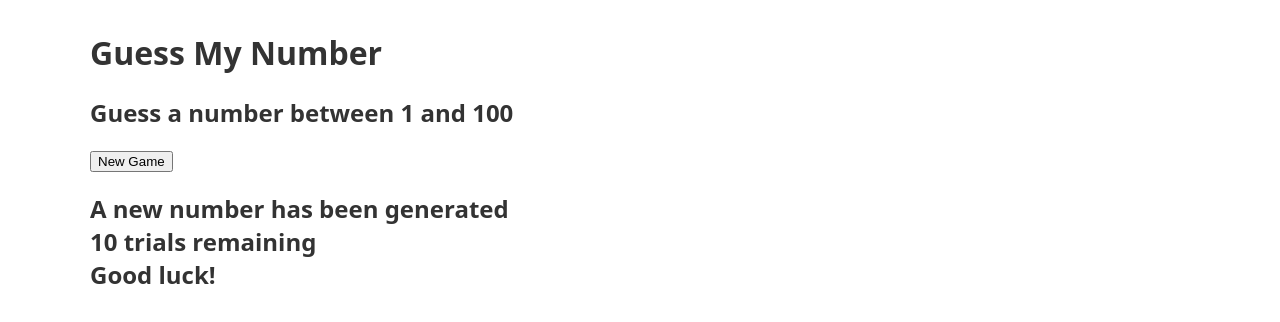
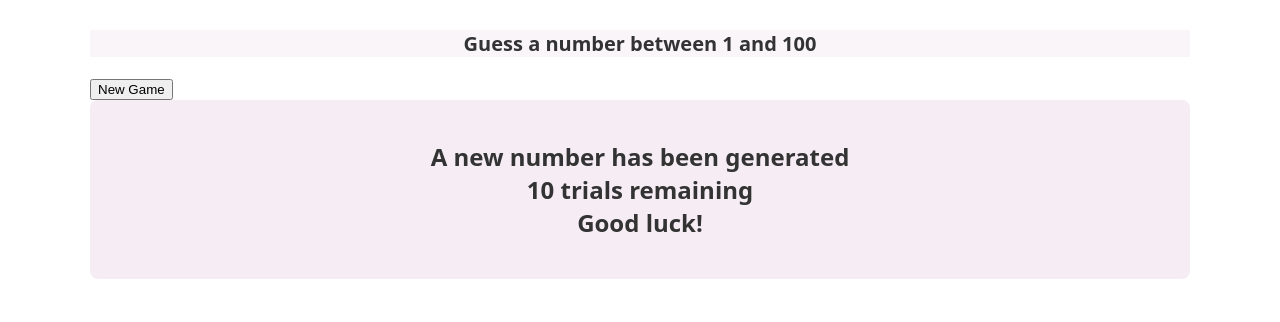
Before and after one commit to aya-asylbek/game-app-react, a React (Vite) app: page / in a window 1280 px wide. Shown: the top 322 px of the page. Built offline with nearby package versions, Linux system fonts and the light colour scheme.

Commit message:
Added css style to game-header-title,game-body

```diff
--- a/src/App.css
+++ b/src/App.css
@@ -12,3 +12,19 @@ body{
   color: #333;
   overflow:hidden;
 }
+.game-header-title {
+  font-size: 2rem;
+  color: #333;
+  text-align: center;
+  margin: 20px 0;
+  background-color: #f9f5f9;
+}
+  .game-body {
+    background-color: #f5ecf4;
+    padding: 20px;
+    border-radius: 8px;
+}
+
+.u-center {
+    text-align: center;
+}
--- a/src/App.jsx
+++ b/src/App.jsx
@@ -5,7 +5,7 @@ import "./App.css";{/*  Import  CSS file */}
 function App() {
    return (
     <>
-    <h1>Guess My Number</h1>
+
     <Game title="Guess a number between 1 and 100" />
       </>
   )
```
